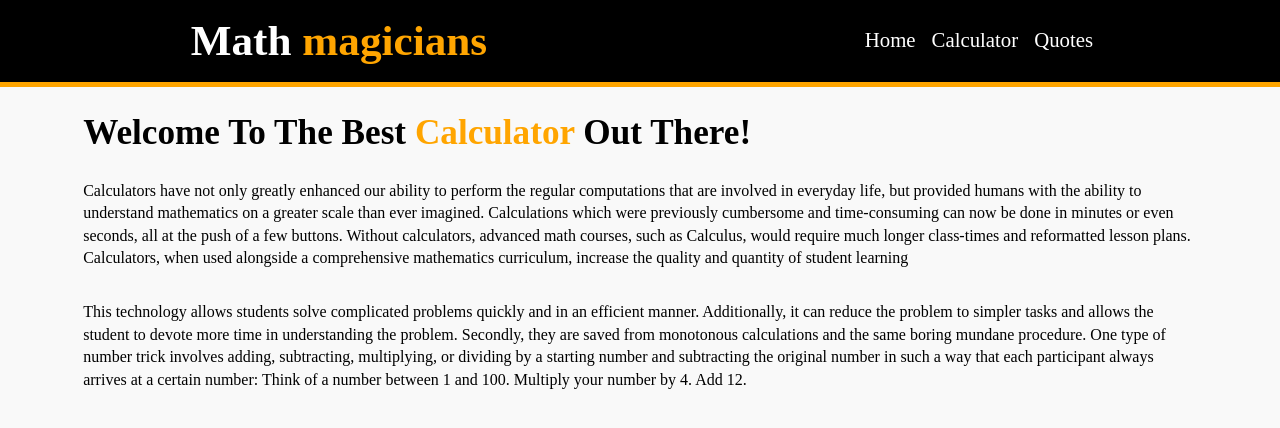
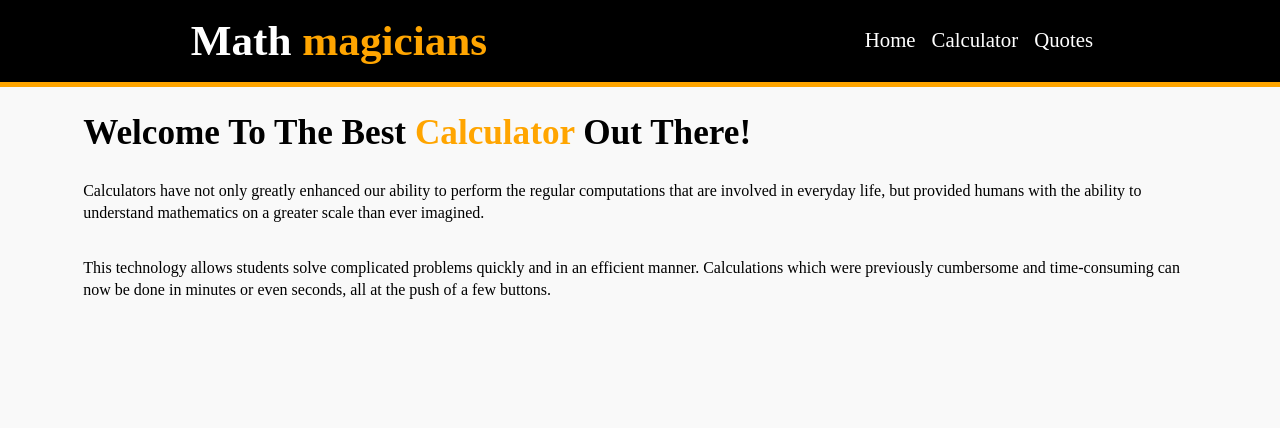
Before and after one commit to BenMukebo/Math-magicians, a React (Create React App) app: page / in a window 1280 px wide. Shown: the top 428 px of the page. Built offline with nearby package versions, Linux system fonts and the light colour scheme.

Commit message:
Complete the hope page style

```diff
--- a/src/components/Calculator.jsx
+++ b/src/components/Calculator.jsx
@@ -23,6 +23,8 @@ const Calculator = () => {
   };
 
   return (
+    <>
+      {/* <h2>Let's do some math!</h2> */}
       <section className="items-container">
         <div className="flex-center result">
           <div className="input">
@@ -50,6 +52,7 @@ const Calculator = () => {
           ))}
         </ul>
       </section>
+    </>
   );
 };
 export default Calculator;
--- a/src/components/Home.js
+++ b/src/components/Home.js
@@ -11,20 +11,11 @@ const Home = () => (
       Calculators have not only greatly enhanced our ability to perform the regular
       computations that are involved in everyday life, but provided humans with the ability
       to understand mathematics on a greater scale than ever imagined.
-      Calculations which were previously cumbersome and time-consuming can now be done in minutes or
-      even seconds, all at the push of a few buttons. Without calculators, advanced math courses,
-      such as Calculus, would require much longer class-times and reformatted lesson plans.
-      Calculators, when used alongside a comprehensive mathematics curriculum,
-      increase the quality and quantity of student learning
     </p>
     <p className="">
       This technology allows students solve complicated problems quickly and in an efficient manner.
-      Additionally, it can reduce the problem to simpler tasks and allows the student to devote
-      more time in understanding the problem. Secondly, they are saved from monotonous calculations
-      and the same boring mundane procedure. One type of number trick involves adding, subtracting,
-      multiplying, or dividing by a starting number and subtracting the original number in such
-      a way that each participant always arrives at a certain number: Think of a number between
-      1 and 100. Multiply your number by 4. Add 12.
+      Calculations which were previously cumbersome and time-consuming can now be done in minutes or
+      even seconds, all at the push of a few buttons.
     </p>
   </section>
 );
--- a/src/components/Quote.js
+++ b/src/components/Quote.js
@@ -1,11 +1,12 @@
 import React from 'react';
 
 const Quote = () => (
-  <section className="">
+  <section className="quote-section">
     <p className="">
-      Lorem ipsum dolor sit amet, consectetur adipisicing elit. Non ad quod
-      accusamus nobis maxime facere possimus earum officia rem aliquid.
-      Voluptatibus in provident ducimus dignissimos illo, temporibus reprehenderit quis minima.
+      Without calculators, advanced math courses,
+      such as Calculus, would require much longer class-times and reformatted lesson plans.
+      Calculators, when used alongside a comprehensive mathematics curriculum,
+      increase the quality and quantity of student learning.
     </p>
   </section>
 );
--- a/src/css/App.css
+++ b/src/css/App.css
@@ -53,6 +53,12 @@ li .nav-item-link {
   text-decoration: none;
 }
 
+.quote-section p, .home-section p {
+  font-size: 1rem;
+  padding: 1rem 1.2rem;
+  line-height: 1.4;
+}
+
 .home-section {
   width: 100%;
   height: 100vh;
@@ -66,12 +72,9 @@ li .nav-item-link {
 .home-section h2 span {
   color: orange;
 }
-.home-section p {
-  font-size: 1rem;
-  padding: 1rem 1.2rem;
-  line-height: 1.4;
+.quote-section {
+  padding: 4rem 2rem;
 }
-
 body {
   width: 100%;
   height: 100%;
--- a/src/scss/App.scss
+++ b/src/scss/App.scss
@@ -20,10 +20,7 @@ main {
   width: 100%;
 
   .items-container {
-    // position: absolute;
-    // top: 50%;
-    // left: 50%;
-    // transform: translate(-50%, -50%);
+
     max-width: 500px;
     width: 80%;
     border: 1px solid $text-color;
--- a/src/scss/_home.scss
+++ b/src/scss/_home.scss
@@ -1,3 +1,10 @@
+%p {
+  font-size: 1rem;
+  padding: 1rem 1.2rem;
+  line-height: 1.4;
+  // color: $primary-color;
+}
+
 .home-section {
   width: 100%;
   height: 100vh;
@@ -15,10 +22,14 @@
   }
 
   p {
-    font-size: 1rem;
-    padding: 1rem 1.2rem;
-    line-height: 1.4;
-    // color: $primary-color;
+    @extend %p;
   }
+}
 
+.quote-section {
+  padding: 4rem 2rem ;
+
+  p {
+    @extend %p;
+  }
 }
```
Also changed, not shown: 3 other files (tests, documents, lock files or other folders). Lines whose indentation alone changed are shown as unchanged.
